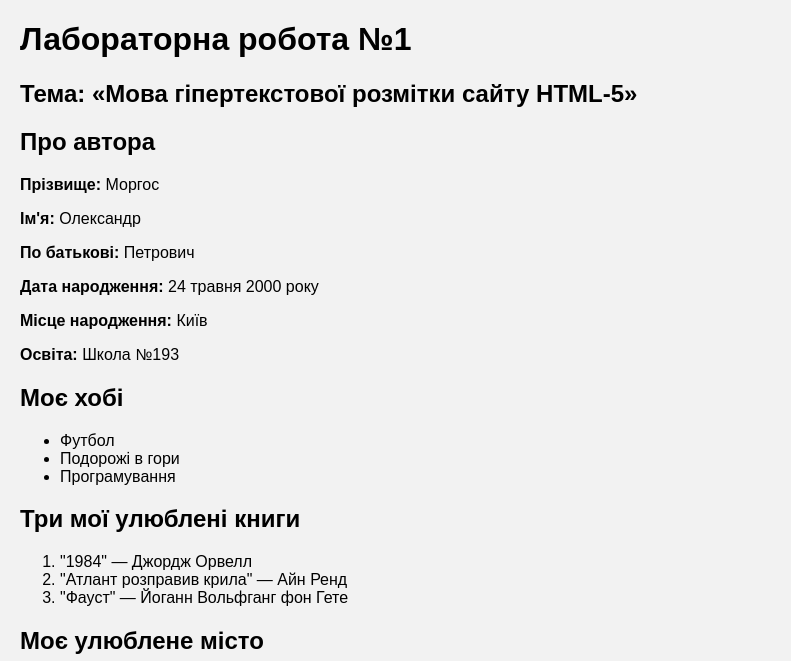
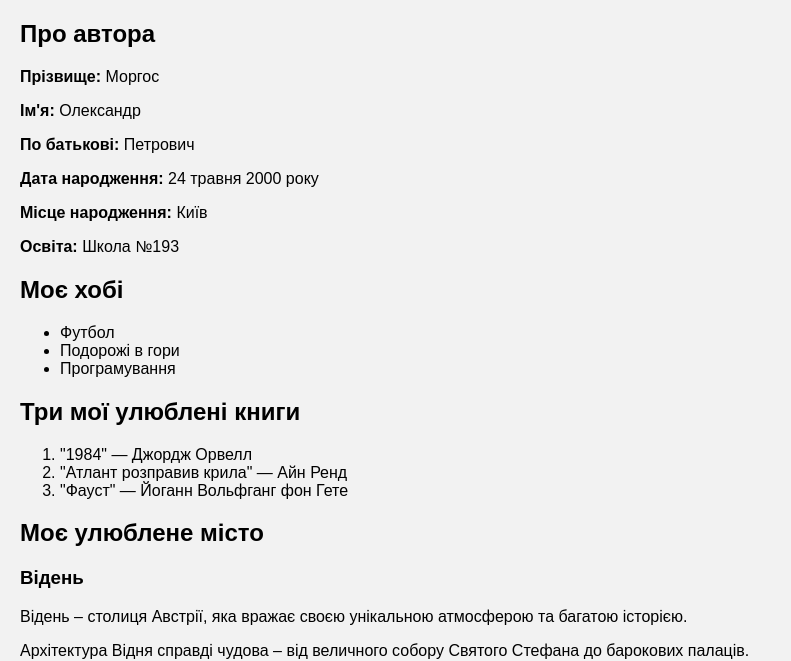
Before and after one commit to AlexMorgos/lab4-front-end, a plain HTML site: page index.html in a window 1280 px wide. Shown: the top 661 px of the page, without its empty margins (0-791 px from the left). Drawn offline with Linux system fonts and the light colour scheme.

Commit message:
Initial commit

```diff
--- a/index.html
+++ b/index.html
@@ -12,9 +12,6 @@
 </head>
 
 <body>
-
-  <h1 id="box-1">Лабораторна робота №1</h1>
-  <h2 id="box-2">Тема: «Мова гіпертекстової розмітки сайту HTML-5»</h2>
 
   <h2 id="box-3">Про автора</h2>
   <p id="box-4"><strong>Прізвище:</strong> Моргос</p>
```
